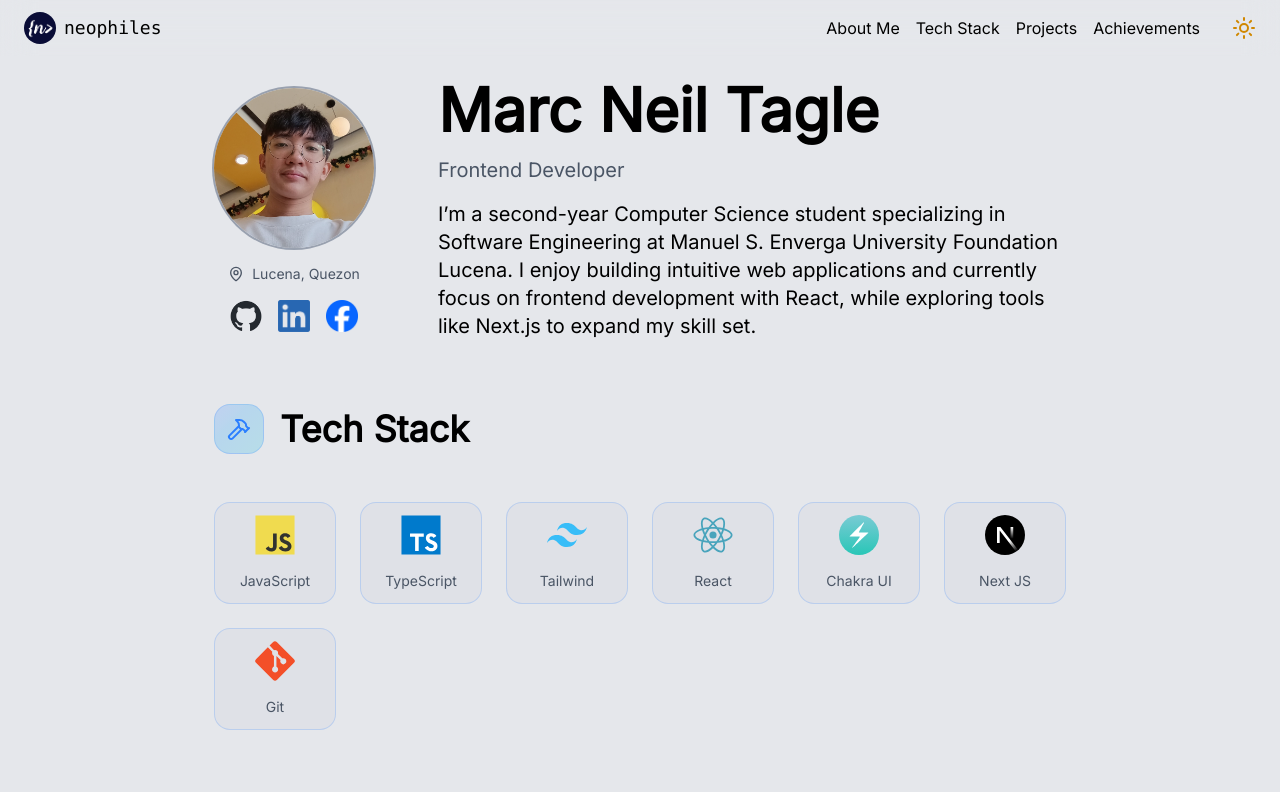
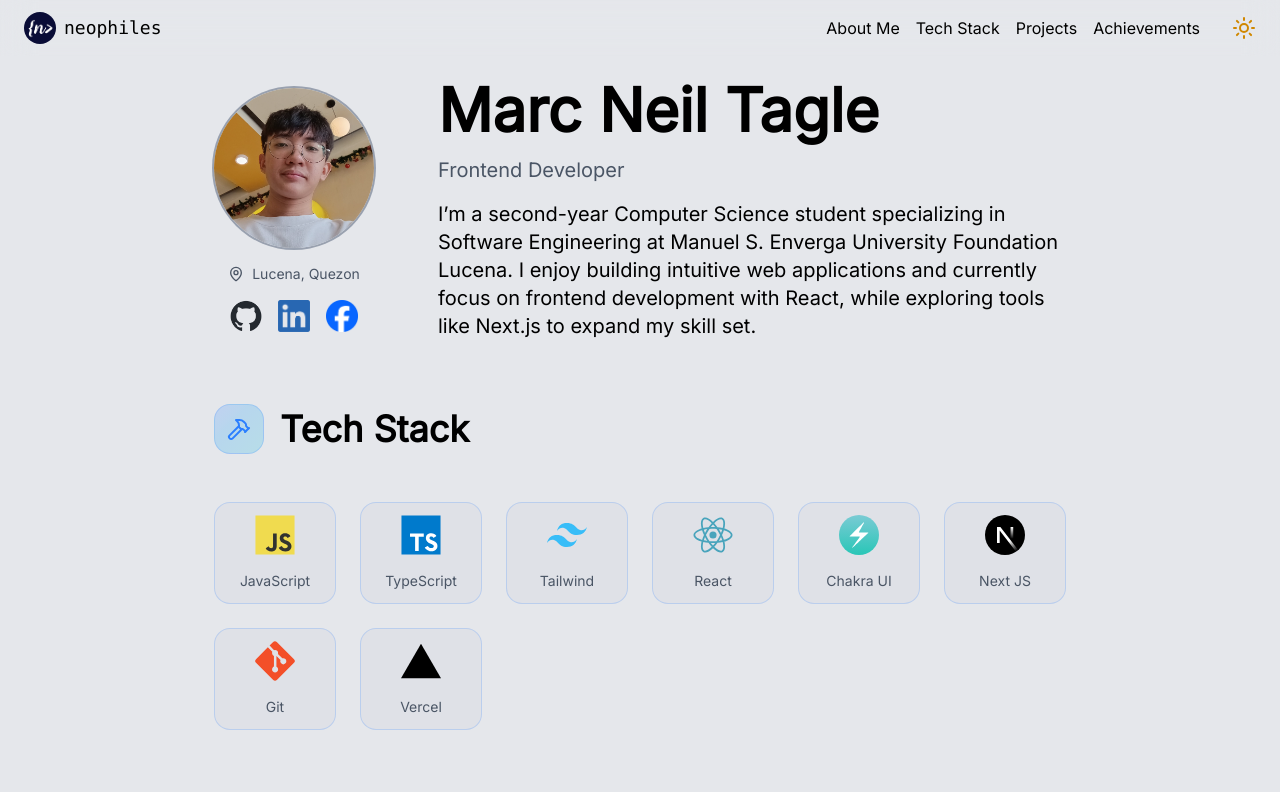
Before and after one commit to neophiles/my-dev-portfolio, a React (Vite) app: page / in a window 1280 px wide. Shown: the top 792 px of the page. Built offline with nearby package versions, Linux system fonts and the light colour scheme.

Commit message:
feat: Add Vercel to tech stack

```diff
--- a/src/data/tech.ts
+++ b/src/data/tech.ts
@@ -7,6 +7,7 @@ import reactLogo from '../assets/logos/tech/react-original.svg'
 import chakraLogo from '../assets/logos/tech/chakraui-original.svg'
 import nextjsLogo from '../assets/logos/tech/nextjs-original.svg'
 import gitLogo from '../assets/logos/tech/git-original.svg'
+import vercelLogo from '../assets/logos/tech/vercel-original.svg'
 
 export type Tech = {
   name: string,
@@ -23,4 +24,5 @@ export const tech: Record<string, Tech> = {
   ChakraUI: { name: 'Chakra UI', logo: chakraLogo },
   NextJS: { name: 'Next JS', logo: nextjsLogo },
   Git: { name: 'Git', logo: gitLogo },
+  Vercel: { name: 'Vercel', logo: vercelLogo },
 }
--- a/src/sections/TechStack.tsx
+++ b/src/sections/TechStack.tsx
@@ -12,6 +12,7 @@ function TechStack() {
     'ChakraUI',
     'NextJS',
     'Git',
+    'Vercel',
   ] as const
 
   const techStack = selectedTech.map((techKey) => ({
```
